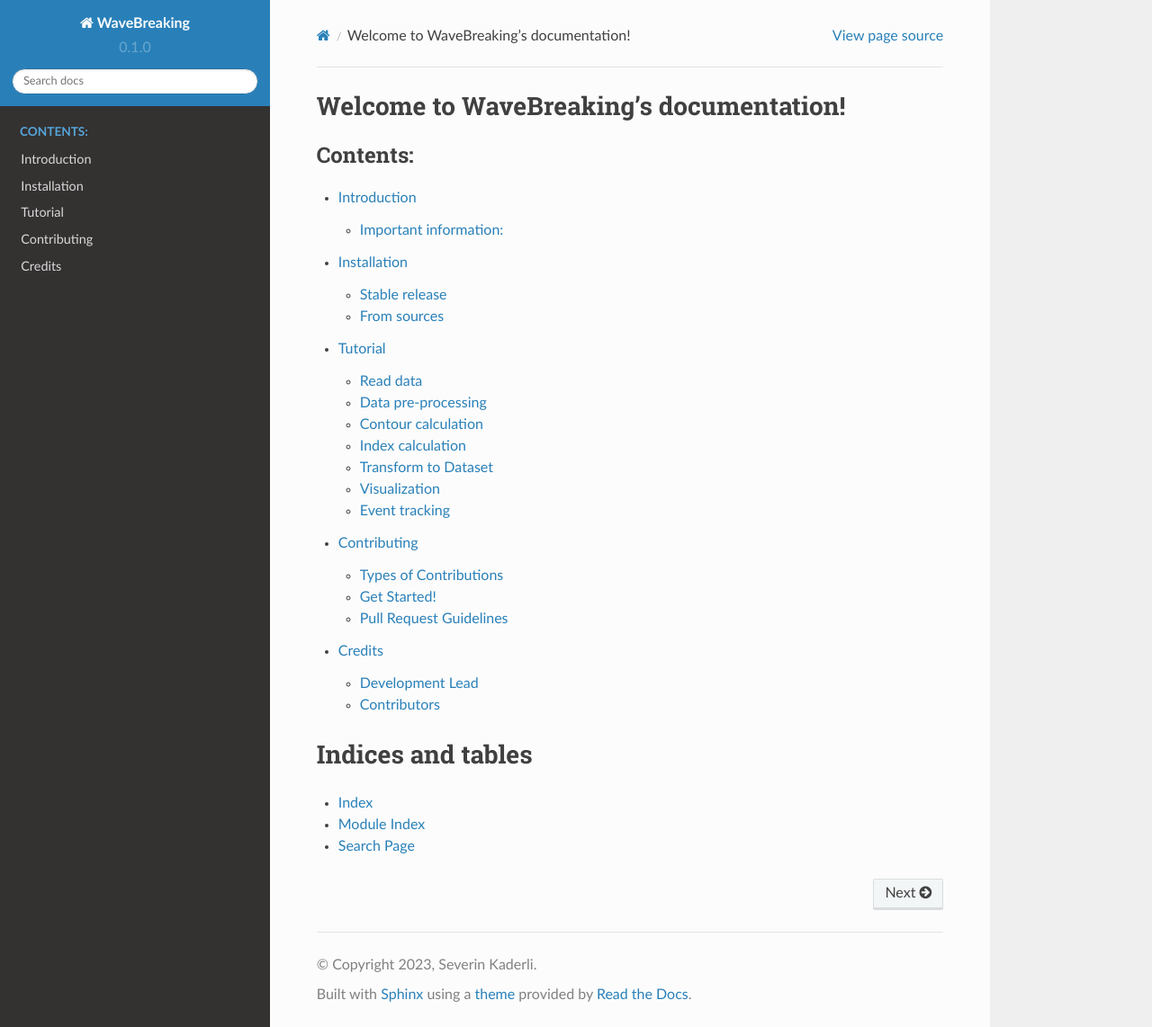
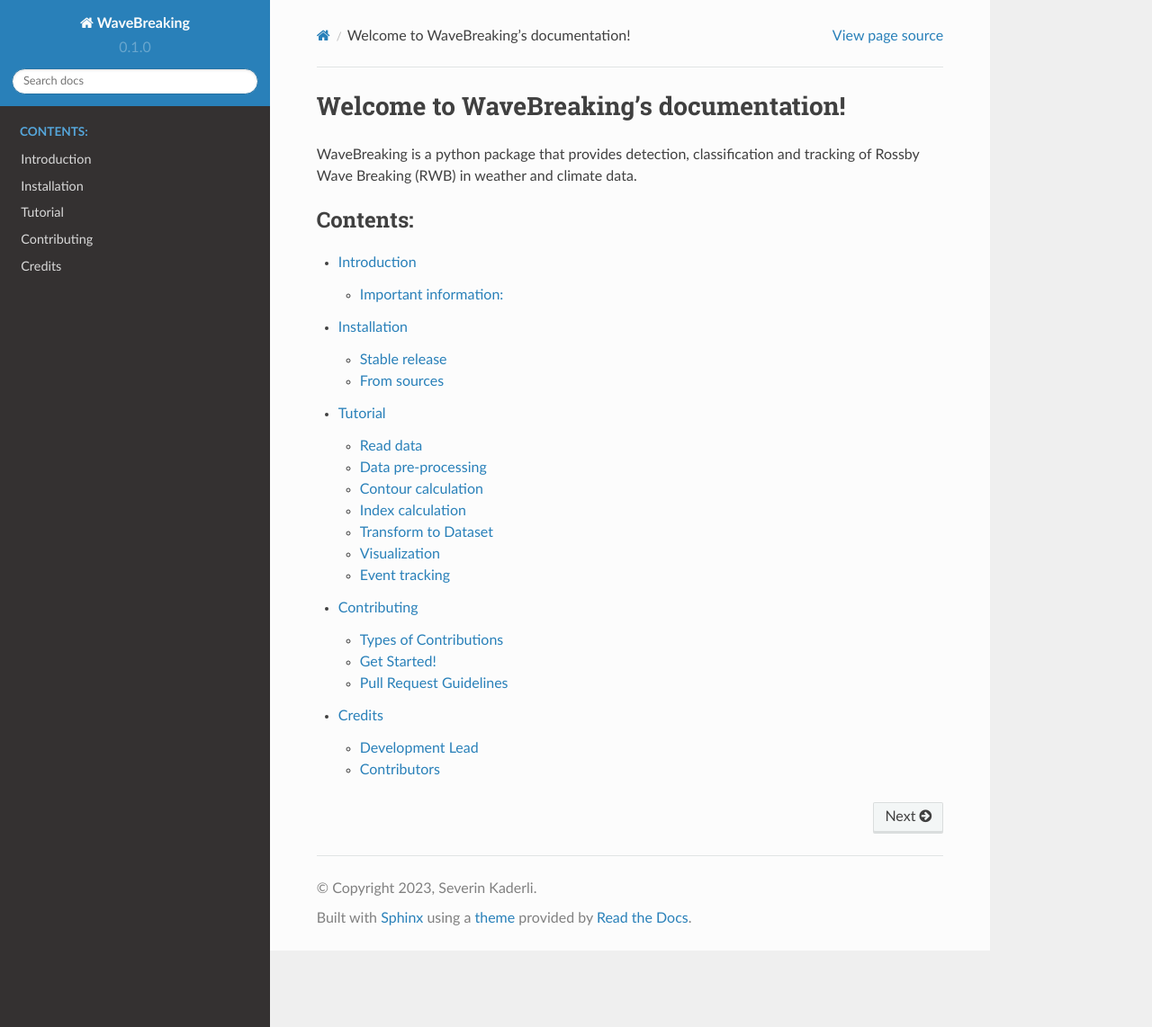
Before and after one commit to skaderli/WaveBreaking, a Sphinx documentation site: the page built from docs/index.rst, in a window 1280 px wide and 1142 px high. Shown: the whole window at 90% size. Built offline with Sphinx 7.4.7 and the Read the Docs theme 2.0.0, drawn with Linux system fonts in a browser that asks for light colours; pages that are not in the unit, such as notebooks, are missing from menus.

Commit message:
Update index.rst

```diff
--- a/docs/index.rst
+++ b/docs/index.rst
@@ -1,5 +1,7 @@
 Welcome to WaveBreaking's documentation!
 ======================================
+
+WaveBreaking is a python package that provides detection, classification and tracking of Rossby Wave Breaking (RWB) in weather and climate data.
 
 .. toctree::
    :maxdepth: 2
@@ -12,9 +14,3 @@
    contributing
    authors
    history
-
-Indices and tables
-==================
-* :ref:`genindex`
-* :ref:`modindex`
-* :ref:`search`
```
